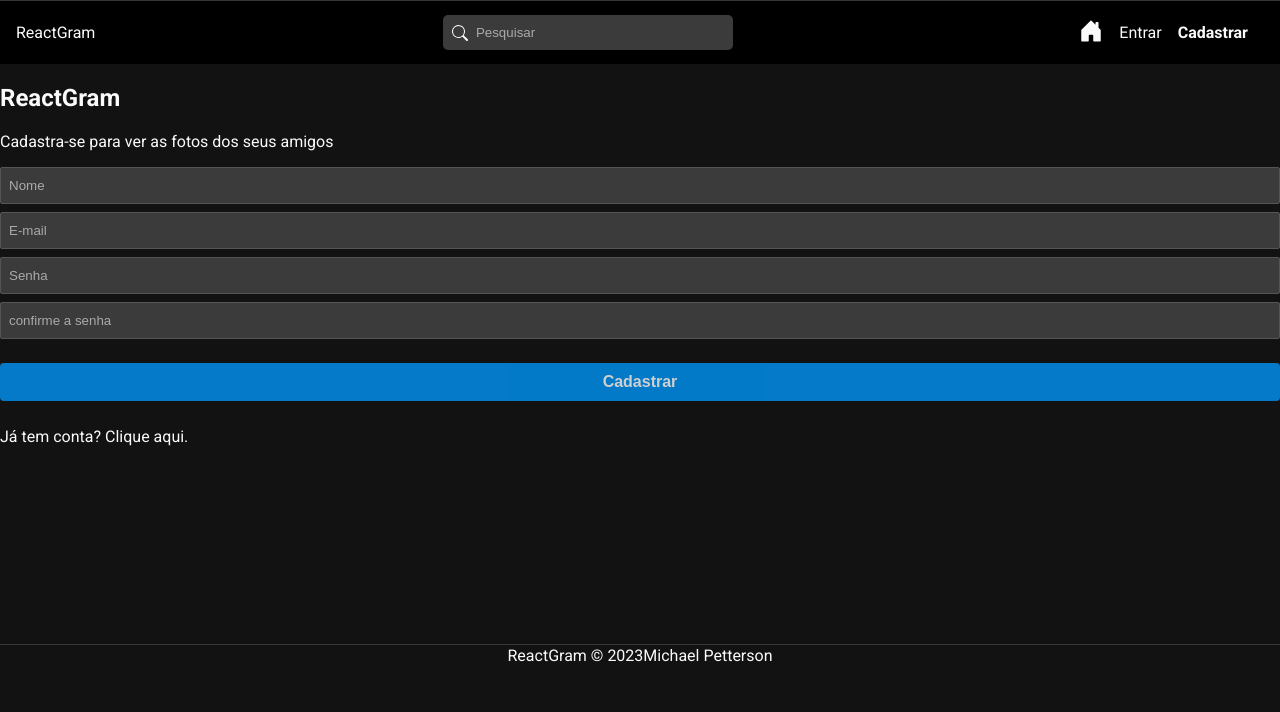
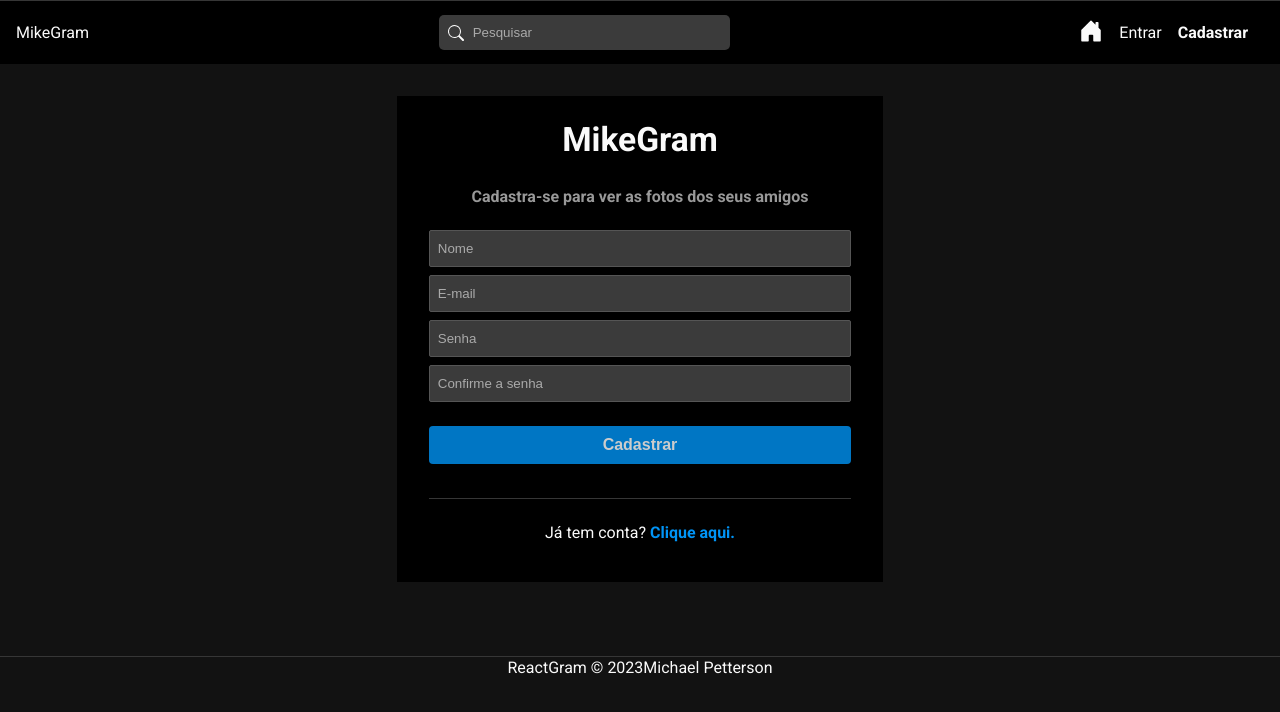
Before and after one commit to michael-petterson-06/MikeGram, a React (Create React App) app in the folder frontend/: page /register in a window 1280 px wide. Shown: the top 712 px of the page. Built offline with nearby package versions, Linux system fonts and the light colour scheme; the HTML template or start-up script is replaced by a standard one.

Commit message:
CSS do form de autenticação

```diff
--- a/frontend/src/components/navbar/NavBar.js
+++ b/frontend/src/components/navbar/NavBar.js
@@ -11,7 +11,7 @@
 const NavBar = () => {
     return (
         <nav id="nav">
-            <Link to='/'>ReactGram</Link>
+            <Link to='/'>MikeGram</Link>
             <form id='search-form'>
                 <BsSearch />
                 <input type="text" placeholder='Pesquisar' />
--- a/frontend/src/pages/Auth/Auth.css
+++ b/frontend/src/pages/Auth/Auth.css
@@ -0,0 +1,34 @@
+#login, #register {
+    margin: 1px solid #363636;
+    background-color: #000;
+    padding: 1.5em 2em;
+    max-width: 33%;
+    margin: 2em auto;
+}
+
+#login h2, #register h2 {
+    text-align: center;
+    font-size: 2.1em;
+    margin-top: 0;
+}
+
+.subtitle {
+    font-weight: bold;
+    color: #999;
+    margin-bottom: 1.5em;
+}
+
+#login form, #register form {
+    padding-bottom: 1.5em;
+    margin-bottom: 1.5em;
+    border-bottom: 1px solid #363636;
+}
+
+#login p, #register p {
+    text-align: center;
+}
+
+#login p a, #register p a {
+    font-weight: bold;
+    color: #0094f6;
+}
--- a/frontend/src/pages/Auth/Register.js
+++ b/frontend/src/pages/Auth/Register.js
@@ -11,14 +11,14 @@
 
 const Register = () => {
     return (
-        <div>
-            <h2>ReactGram</h2>
+        <div id='register'>
+            <h2>MikeGram</h2>
             <p className="subtitle">Cadastra-se para ver as fotos dos seus amigos</p>
             <form onSubmit={handleSubmit}>
                 <input type="text" placeholder='Nome'/>
                 <input type="email" placeholder='E-mail'/>
                 <input type="password" placeholder='Senha'/>
-                <input type="password" placeholder='confirme a senha'/>
+                <input type="password" placeholder='Confirme a senha'/>
                 <input type="submit" value='Cadastrar'/>
             </form>
             <p>
```
